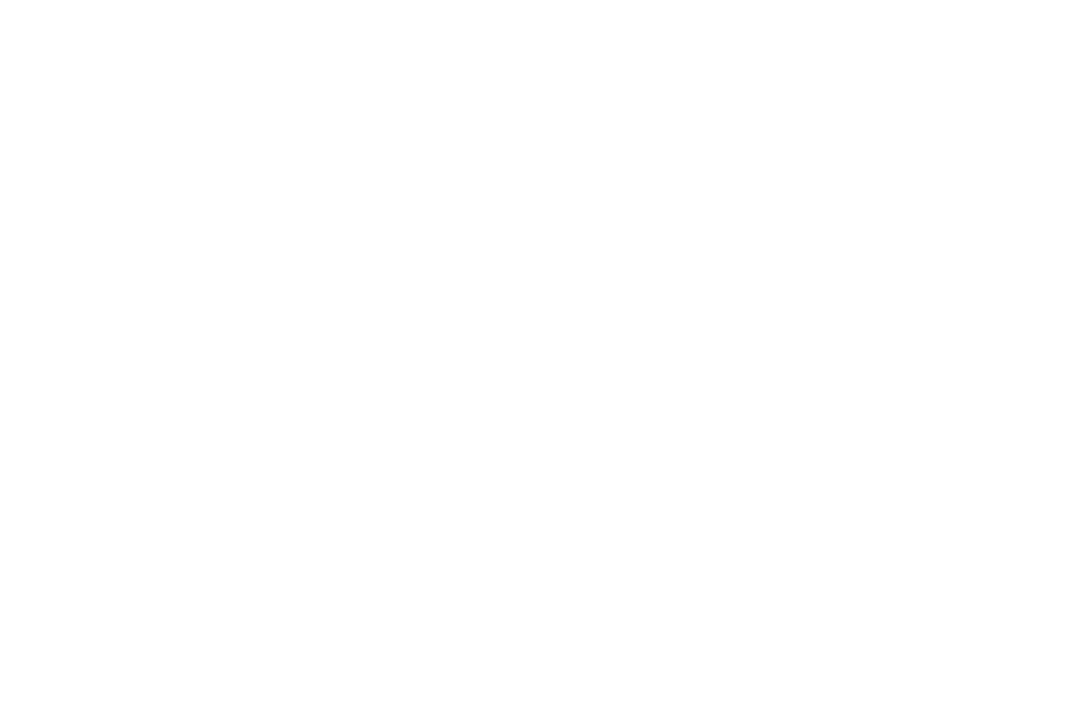
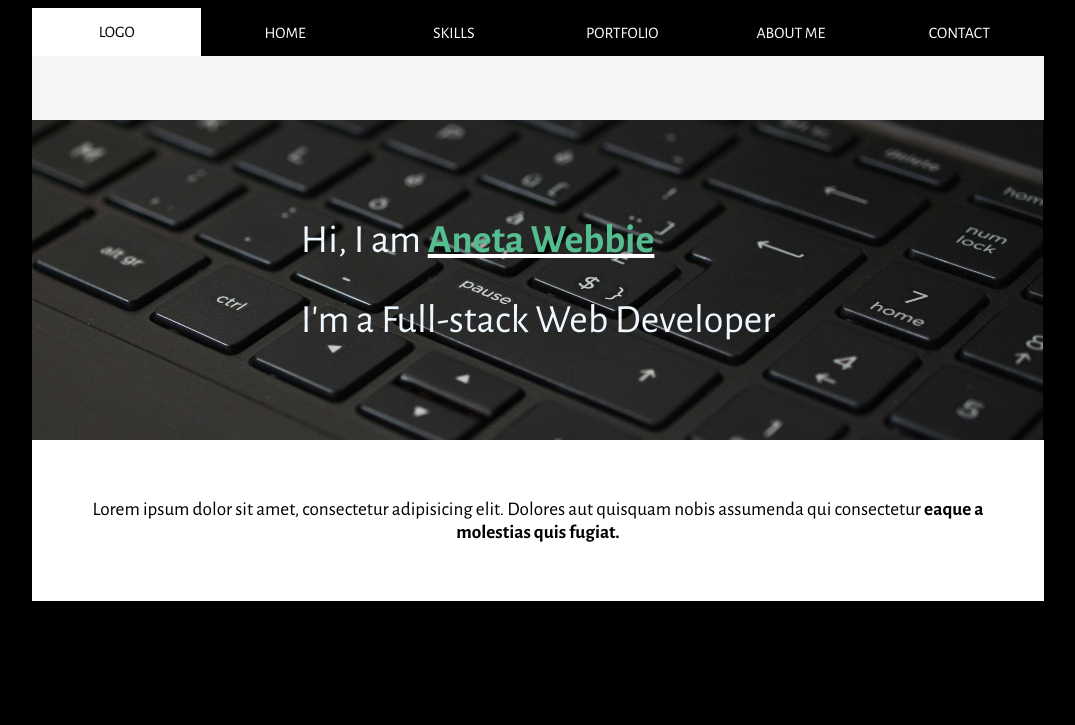
Before and after one commit to meleshkevich/aneta-portfolio, a plain HTML site: page index.html in a window 1280 px wide. Shown: the whole page, without its empty margins (102-1177 px from the left). Drawn offline with nearby package versions, Linux system fonts and the light colour scheme.

Commit message:
add header and hero image

```diff
--- a/index.html
+++ b/index.html
@@ -11,5 +11,61 @@
     />
     <title>Aneta Portfolio</title>
   </head>
-  <body></body>
+  <body>
+    <header class="header-container flex-row">
+      <div class="header-bar flex-row">
+        <div class="header-tab--logo flex-row"><p>Logo</p></div>
+        <div class="header-tab"><p>Home</p></div>
+        <div class="header-tab"><p>Skills</p></div>
+        <div class="header-tab"><p>Portfolio</p></div>
+        <div class="header-tab"><p>About me</p></div>
+        <div class="header-tab"><p>Contact</p></div>
+      </div>
+    </header>
+    <main class="flex-column">
+      <div class="hero-name flex-column">
+        <div class="hero-text flex-column">
+          <p>Hi, I am <span>Aneta Webbie</span></p>
+          <p>I'm a Full-stack Web Developer</p>
+        </div>
+      </div>
+      <div class="work flex-row">
+        <p>
+          Lorem ipsum dolor sit amet, consectetur adipisicing elit. Dolores aut
+          quisquam nobis assumenda qui consectetur
+          <b>eaque a molestias quis fugiat.</b>
+        </p>
+      </div>
+      <div class="flow flex-row">
+        <div class="dicover flex-column">
+          <div class="circle"></div>
+          <p class="flow-header">Discover</p>
+          <p class="flow-text">
+            Lorem ipsum dolor, sit amet consectetur adipisicing elit.
+          </p>
+        </div>
+        <div class="design flex-column">
+          <div class="circle"></div>
+          <p class="flow-header">Discover</p>
+          <p class="flow-text">
+            Lorem ipsum dolor, sit amet consectetur adipisicing elit.
+          </p>
+        </div>
+        <div class="deploy flex-column">
+          <div class="circle"></div>
+          <p class="flow-header">Discover</p>
+          <p class="flow-text">
+            Lorem ipsum dolor, sit amet consectetur adipisicing elit.
+          </p>
+        </div>
+        <div class="ready flex-column">
+          <div class="circle"></div>
+          <p class="flow-header">Discover</p>
+          <p class="flow-text">
+            Lorem ipsum dolor, sit amet consectetur adipisicing elit.
+          </p>
+        </div>
+      </div>
+    </main>
+  </body>
 </html>
--- a/styles.css
+++ b/styles.css
@@ -2,5 +2,93 @@
   box-sizing: border-box;
 }
 body {
+  display: flex;
+  flex-direction: column;
+  align-items: center;
   font-family: "Alegreya Sans", sans-serif;
+  background: black;
 }
+
+.flex-row {
+  display: flex;
+  flex-direction: row;
+}
+
+.flex-column {
+  display: flex;
+  flex-direction: column;
+}
+
+.header-container {
+  background: whitesmoke;
+  width: 80%;
+  height: 7rem;
+}
+.header-bar {
+  justify-content: space-between;
+  width: inherit;
+  height: 3rem;
+  flex-grow: 1;
+}
+.header-tab,
+.header-tab--logo {
+  width: 20rem;
+  height: 3em;
+  justify-content: center;
+  align-items: center;
+}
+.header-tab {
+  color: white;
+  background: black;
+}
+
+.header-tab--logo {
+  background: white;
+}
+.header-tab p,
+.header-tab--logo {
+  display: flex;
+  flex-direction: row;
+  justify-content: center;
+  align-items: center;
+  text-transform: uppercase;
+}
+
+.header-tab:hover {
+  background: #54be90;
+  color: #444444;
+  cursor: pointer;
+}
+main {
+  width: 80%;
+}
+.hero-name {
+  background: url(img/headerback.jpg);
+  background-repeat: no-repeat;
+
+  background-size: 100% 100%;
+  color: aliceblue;
+  align-items: center;
+  justify-content: space-around;
+  height: 20rem;
+}
+.hero-text {
+  text-align: left;
+  font-size: 2.5em;
+  line-height: 0%;
+}
+.hero-text span {
+  color: #54be90;
+  font-weight: bold;
+  text-decoration: underline white;
+}
+
+.work {
+  width: 100%;
+  background: white;
+}
+.work p {
+  text-align: center;
+  font-size: 1.2em;
+  padding: 2em;
+}
```
Also changed, not shown: img/headerback.jpg (added).
